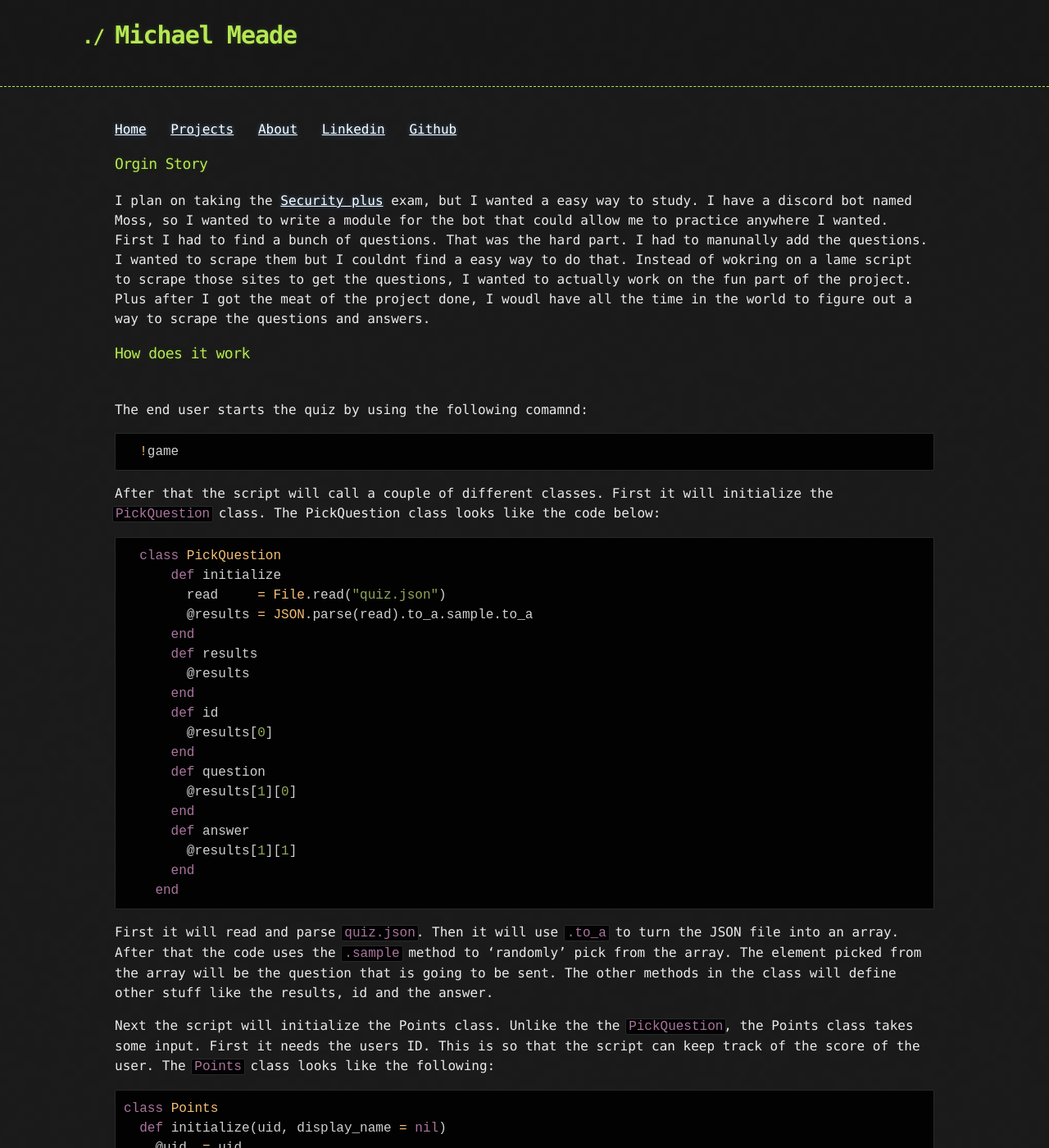
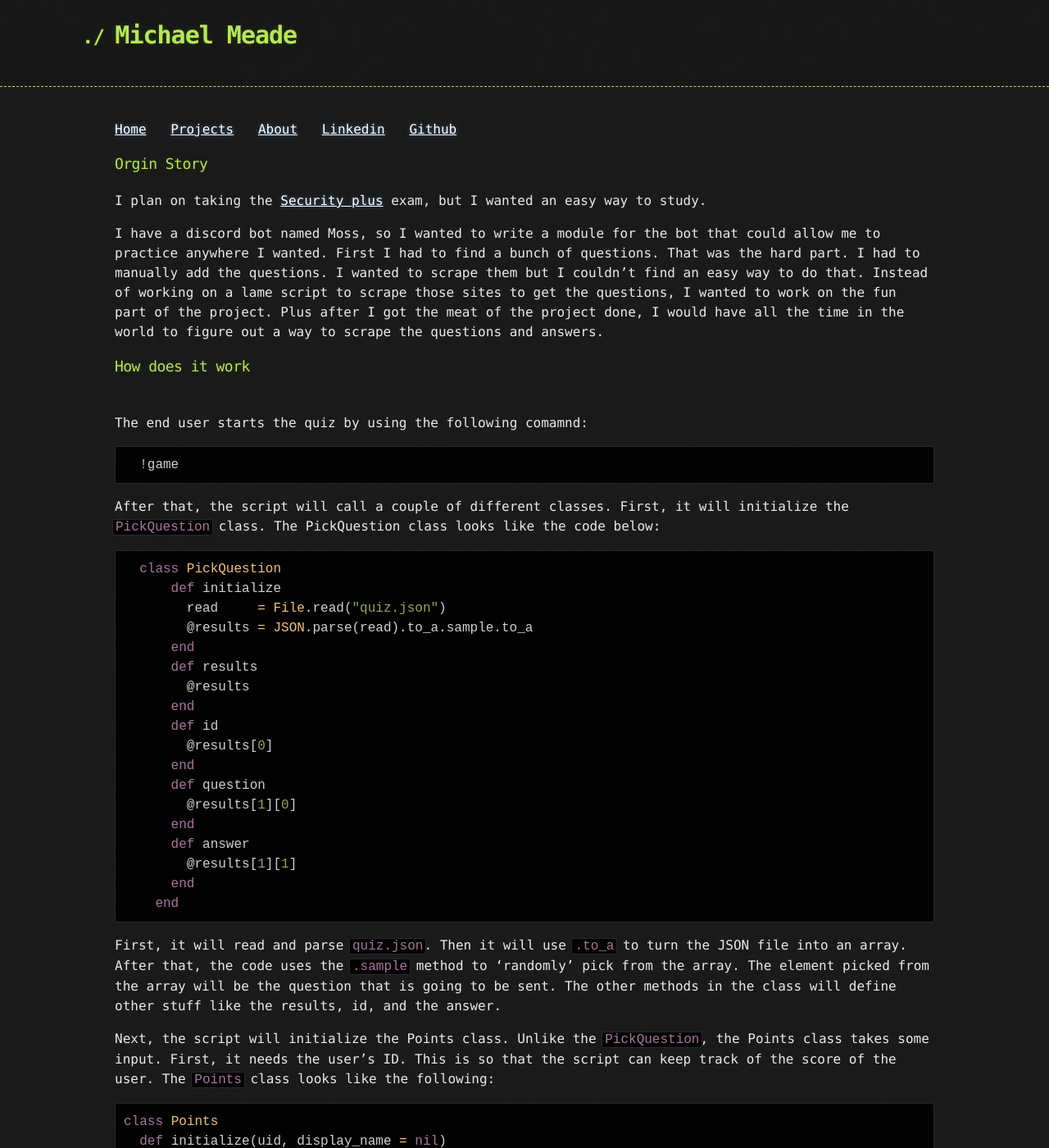
Before and after one commit to Michael-Meade/MinerFind, a Jekyll site: the page built from Projects/Nmap-Quiz.md, in a window 1280 px wide and 1400 px high. Shown: the whole window at 82% size. Built offline with Jekyll 4.4.1, drawn with Linux system fonts in a browser that asks for light colours; our own code applies the rules of GitHub Pages for plain Markdown files; the repository's description, which GitHub fills in, is left out; some of the changed text lies outside the part shown.

Commit message:
Update Nmap-Quiz.md

````diff
--- a/Projects/Nmap-Quiz.md
+++ b/Projects/Nmap-Quiz.md
@@ -1,8 +1,9 @@
 ### Orgin Story
 
-I plan on taking the <a href="https://www.comptia.org/certifications/security">Security plus</a> exam, but I wanted a easy way to study.
-  I have a discord bot named Moss, so I wanted to write a module for the bot that could allow me to practice anywhere I wanted. First I had to find a bunch of questions. That was the hard part. I had to manunally add the questions. I wanted to scrape them but I couldnt find a easy way to do that. Instead of wokring on a lame script to scrape those sites to get the questions, I wanted to actually work on the fun part of the project.
-Plus after I got the meat of the project done, I woudl have all the time in the world to figure out a way to scrape the questions and answers.
+I plan on taking the <a href="https://www.comptia.org/certifications/security">Security plus</a> exam, but I wanted an easy way to study.
+
+I have a discord bot named Moss, so I wanted to write a module for the bot that could allow me to practice anywhere I wanted. First I had to find a bunch of questions. That was the hard part. I had to manually add the questions. I wanted to scrape them but I couldn't find an easy way to do that. Instead of working on a lame script to scrape those sites to get the questions, I wanted to work on the fun part of the project.
+Plus after I got the meat of the project done, I would have all the time in the world to figure out a way to scrape the questions and answers.
 
 
 
@@ -13,8 +14,8 @@ Plus after I got the meat of the project done, I woudl have all the time in the
   !game
   ```
 
-  After that the script will call a couple of different classes. First it will initialize the ```PickQuestion``` class.
-  The PickQuestion class looks like the code below:
+After that, the script will call a couple of different classes. First, it will initialize the ```PickQuestion``` class.
+The PickQuestion class looks like the code below:
   ```ruby
   class PickQuestion
       def initialize
@@ -36,10 +37,10 @@ Plus after I got the meat of the project done, I woudl have all the time in the
     end
   ```
 
-  First it will read and parse ```quiz.json```. Then it will use ```.to_a``` to turn the JSON file into an array. After that the code uses the ```.sample``` method to 'randomly' pick from the array. The element picked from the array will be the question that is going to be sent.  The other methods in the class will define other stuff like the results, id and the answer.
+ First, it will read and parse ```quiz.json```. Then it will use ```.to_a``` to turn the JSON file into an array. After that, the code uses the ```.sample``` method to 'randomly' pick from the array. The element picked from the array will be the question that is going to be sent.  The other methods in the class will define other stuff like the results, id, and the answer.
 
 
-Next the script will initialize the Points class. Unlike the the ```PickQuestion```, the Points class takes some input. First it needs the users ID. This is so that the script can keep track of the score of the user. The ```Points``` class looks like the following:
+Next, the script will initialize the Points class. Unlike the ```PickQuestion```, the Points class takes some input. First, it needs the user's ID. This is so that the script can keep track of the score of the user. The ```Points``` class looks like the following:
 
 
 ```ruby
````
Also changed, not shown: other parts of Projects/Nmap-Quiz.md (+1 -1 lines).
